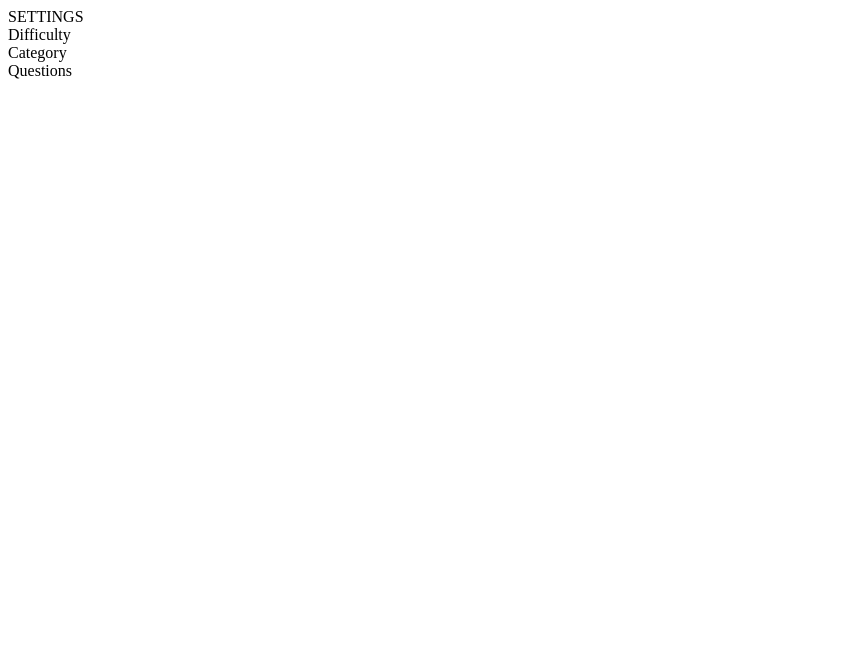
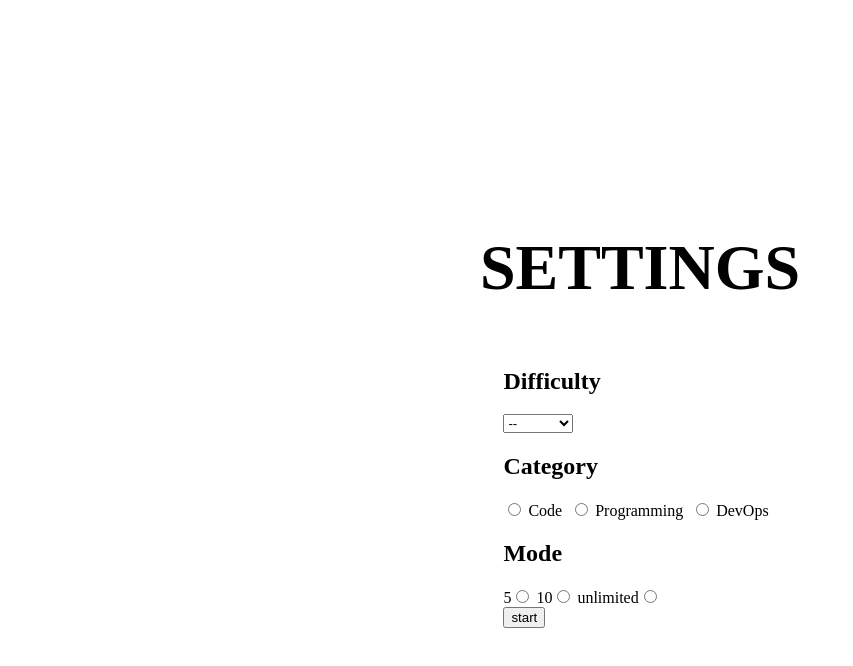
Before and after one commit to waddal/Quizard, a React (Create React App) app: page /menu in a window 1280 px wide. Shown: the top 666 px of the page, without its empty margins (0-853 px from the left). Built offline with nearby package versions, Linux system fonts and the light colour scheme.

Commit message:
feat: basic game settings form fleshed out

```diff
--- a/src/components/Menu.jsx
+++ b/src/components/Menu.jsx
@@ -1,11 +1,18 @@
-import React, { useEffect } from "react";
+import React, { useState, useEffect } from "react";
 import styled from "styled-components";
 import axios from "axios";
 import { BASE_URL, API_KEY } from "../constants";
 // import dotenv from "dotenv";
 // dotenv.config({ path: ".env" });
 
+const initialFormValues = {
+  difficulty: "",
+  category: "",
+  mode: "",
+};
+
 const Menu = () => {
+  const [formValues, setFormValues] = useState(initialFormValues);
 
   // useEffect(() => {
   //   axios
@@ -19,13 +26,104 @@ const Menu = () => {
   //     });
   // }, []);
 
+  const handleSubmit = (e) => {
+    e.target.preventDefault();
+    console.log("submit");
+  };
+
+  const handleChange = (e) => {
+    const { name, checked, type } = e.target;
+    const value = type === "checkbox" ? checked : e.target.value;
+
+    setFormValues({
+      ...formValues,
+      [name]: value,
+    });
+    console.log(formValues);
+  };
+
   return (
     <StyledMenu>
-      <Header>SETTINGS</Header>
+      <Title>SETTINGS</Title>
       <MenuList>
-        <MenuItem>Difficulty</MenuItem>
-        <MenuItem>Category</MenuItem>
-        <MenuItem>Questions</MenuItem>
+        <form onSubmit={handleSubmit}>
+          <h2>Difficulty</h2>
+          <label>
+            <select
+              name="difficulty"
+              value={formValues.difficulty}
+              onChange={handleChange}>
+              <option value=""> -- </option>
+              <option value="easy"> easy </option>
+              <option value="medium"> medium </option>
+              <option value="hard"> hard </option>
+            </select>
+          </label>
+
+          <h2>Category</h2>
+          <label className="category">
+            <input
+              type="radio"
+              name="category"
+              id="code"
+              value="code"
+              checked={formValues.category === "code"}
+              onChange={handleChange}
+            /> Code &nbsp;
+          </label>
+          <label className="category">
+            <input
+              type="radio"
+              name="category"
+              id="programming"
+              value="programming"
+              checked={formValues.category === "programming"}
+              onChange={handleChange}
+            /> Programming &nbsp;
+          </label>
+          <label className="category">
+            <input
+              type="radio"
+              name="category"
+              id="DevOps"
+              value="DevOps"
+              checked={formValues.category === "DevOps"}
+              onChange={handleChange}
+            /> DevOps &nbsp;
+          </label>
+
+          <h2>Mode</h2>
+          <label className="modeSelect"> 5
+            <input
+              type="radio"
+              name="mode"
+              id="5"
+              value="5"
+              checked={formValues.mode === "5"}
+              onChange={handleChange}
+            />
+          </label>
+          <label className="modeSelect"> 10
+            <input
+              type="radio"
+              name="mode"
+              value="10"
+              checked={formValues.mode === "10"}
+              onChange={handleChange}
+            />
+          </label>
+          <label className="modeSelect"> unlimited
+            <input
+              type="radio"
+              name="mode"
+              value="unlimited"
+              checked={formValues.mode === "unlimited"}
+              onChange={handleChange}
+            />
+          </label>
+          <br></br>
+          <button>start</button>
+        </form>
       </MenuList>
     </StyledMenu>
   );
@@ -48,8 +146,14 @@ tags: [{…}]
 tip: null
 */
 
-
-const StyledMenu = styled.div``;
-const Header = styled.div``;
+const StyledMenu = styled.div`
+  height: 100vh;
+  display: flex;
+  align-items: center;
+  justify-content: center;
+  flex-direction: column;
+`;
+const Title = styled.h1`
+  font-size: 4rem;
+`;
 const MenuList = styled.div``;
-const MenuItem = styled.div``;
```
